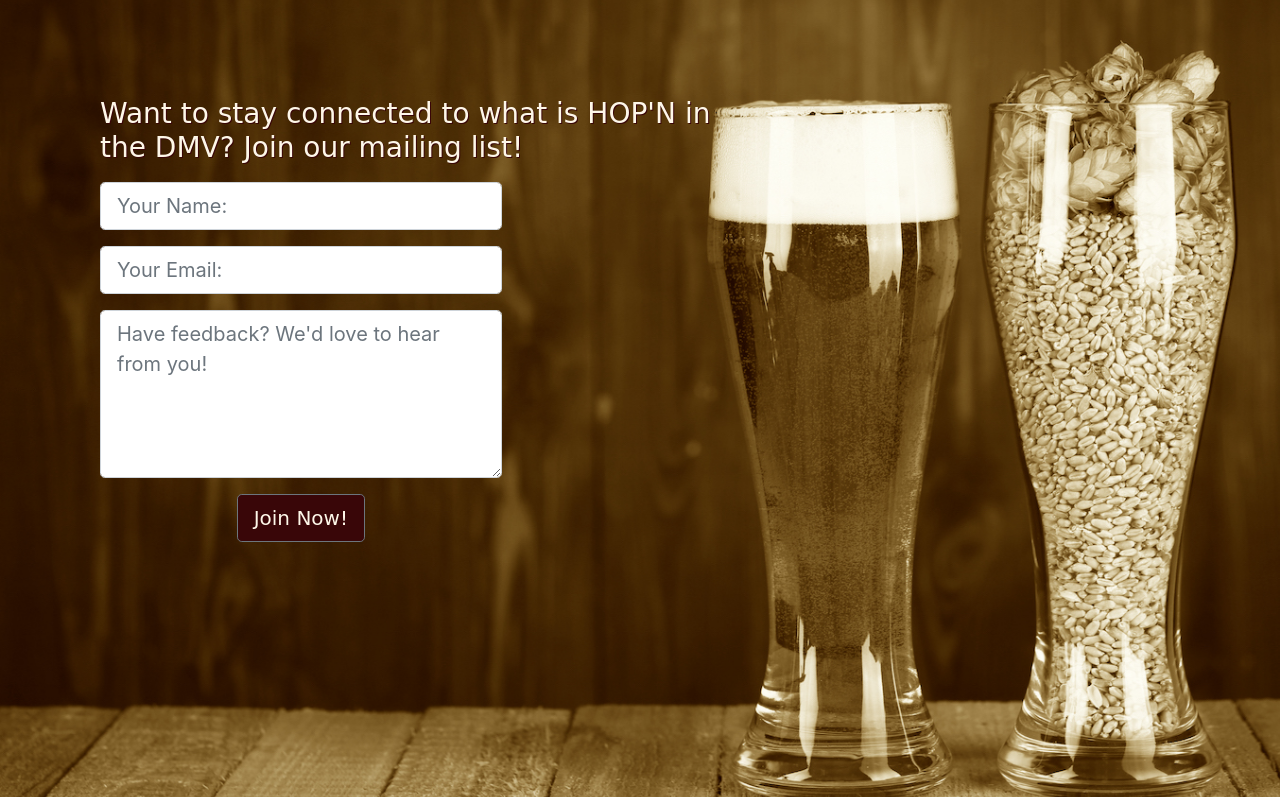
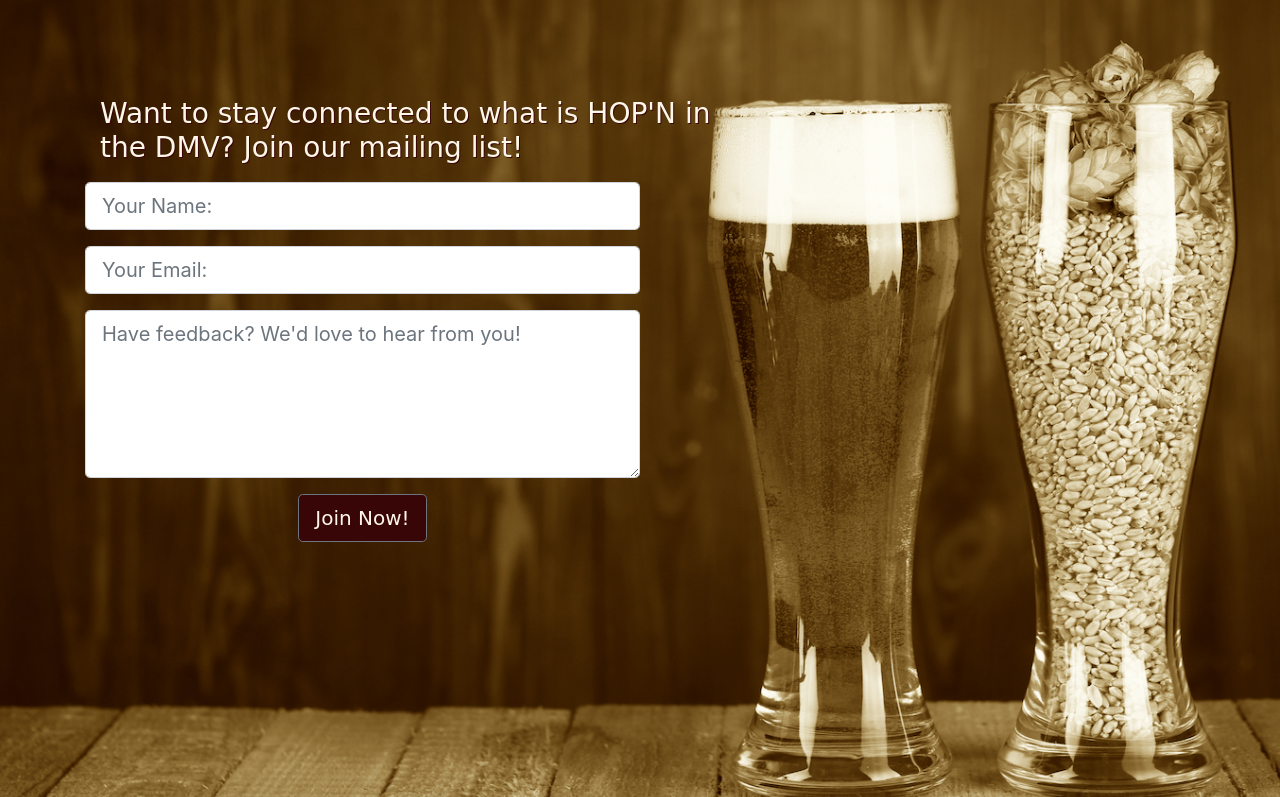
Before and after one commit to capersnr/breweryConnoisseur, a plain HTML site: page index.html in a window 1280 px wide. Shown: the part 2127-2924 px from the top of the page. Drawn offline with nearby package versions, Linux system fonts and the light colour scheme; some packages are replaced by stand-ins of ours; a script that the page names is missing; a web font is replaced by a local one.

Commit message:
contact for fix

```diff
--- a/assets/css/style.css
+++ b/assets/css/style.css
@@ -229,7 +229,7 @@ color:#d28816;
 
   /* contact form css */
 
-  .contact-form {
+  .contact-section {
     padding-top:100px;
 
     text-align: center;
--- a/assets/javascript/script.js
+++ b/assets/javascript/script.js
@@ -318,7 +318,7 @@ function getBrewPages (zip, radius, rating) {
   var database = firebase.database();
 
     // Capture Button Click
-    $("#join").on("click", function(event) {
+    $(document).on("click", "#join", function(event) {
       // prevent page from refreshing when form tries to submit itself
       event.preventDefault();
 
@@ -350,7 +350,7 @@ function getBrewPages (zip, radius, rating) {
       sessionStorage.setItem("email", email);
       sessionStorage.setItem("messages", messages);
 
-      $("#contact-form").reset();
+      $("#contact-form").trigger("reset");
 
  });
 
--- a/index.html
+++ b/index.html
@@ -326,45 +326,36 @@
 <!--End Team Section -->
 
 <!-- Contact Form Section-->
-<section class="page-section contact-form" id="contact" >
+<section class="page-section contact-section" id="contact" >
 
 <div class="container">
 
  <div class="col-lg-7">
     <h3 class="section-heading text-left contact">Want to stay connected to what is HOP'N in the DMV? Join our mailing list!</h3>
  </div>
-        <div class="col-lg-8">
+
+ <form id="contact-form">
+
+  <div class="form-group w-50">
+    <input class="form-control form-control-lg" id="name-input" placeholder="Your Name:" type="text">
+    </div>
+
+    <div class="form-group w-50">
+      <input class="form-control form-control-lg" id="email-input" placeholder="Your Email:" type="email">
+    </div>
+
+    <div class="form-group w-50">
+        <textarea class="form-control form-control-lg" id="messages-input" placeholder="Have feedback? We'd love to hear from you!" rows="5"></textarea>
+    </div>
+
+    <div class="justify-content-left w-50">
+      <button class="btn btn-secondary btn-lg" id="join" type="submit">Join Now!</button>
+    </div>
+
+</form>
+</div>
 
 
-              <div class="form row" id="contact-form">
-
-                 <br>
-                  <div class="form-group col-md-7">
-                  <input class="form-control form-control-lg" id="name-input" placeholder="Your Name:" type="text">
-                  </div>
-              </div>
-
-              <div class="row">
-                  <div class="form-group col-md-7">
-                  <input class="form-control form-control-lg" id="email-input" placeholder="Your Email:" type="email">
-                  </div>
-              </div>
-
-              <div class="row">
-                  <div class="form-group col-md-7">
-                  <textarea class="form-control form-control-lg" id="messages-input" placeholder="Have feedback? We'd love to hear from you!" rows="5"></textarea>
-                  </div>
-              </div>
-
-              <div class="row">
-              <div class="form-group col-md-7 justify-content-center">
-                <button class="btn btn-secondary btn-lg" id="join" type="submit">Join Now!</button>
-                </div>
-              </div>
-
-        </div>
-
-      </div>
 
 
 </section>
```
